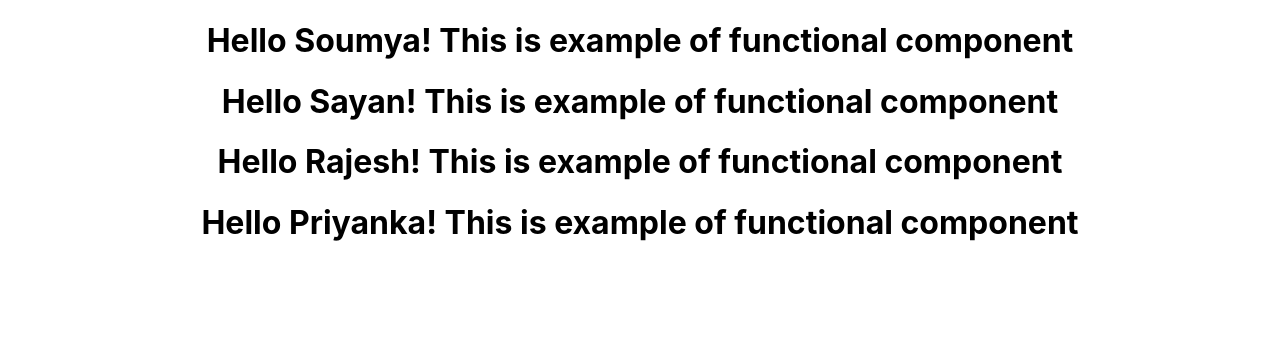
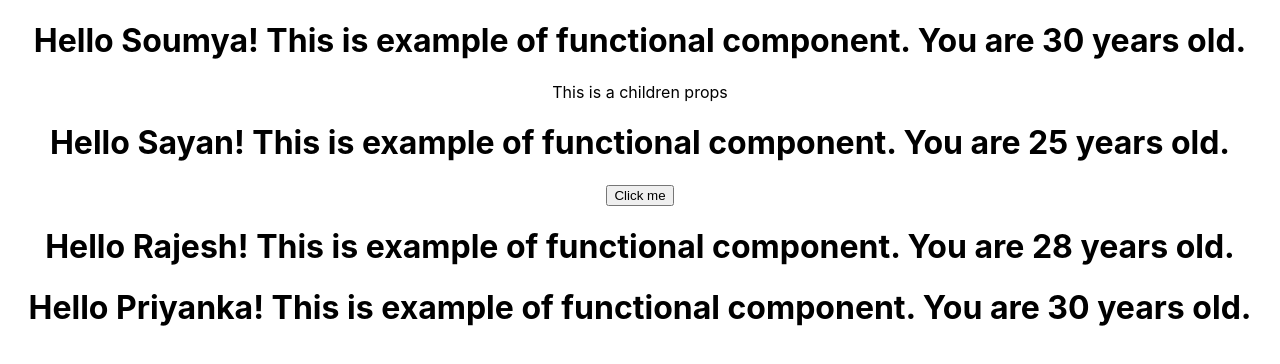
Before and after one commit to Soumya1910/Reactjs-basic, a React (Create React App) app: page / in a window 1280 px wide. Shown: the top 364 px of the page. Built offline with nearby package versions, Linux system fonts and the light colour scheme.

Commit message:
Props example with Functional Component with different parameters and children props

```diff
--- a/src/App.js
+++ b/src/App.js
@@ -6,10 +6,14 @@ import Welcome from './component/Class_Component_Example';
 function App() {
   return (
     <div className="App">
-      <Greet name="Soumya" />
-      <Greet name="Sayan" />
-      <Greet name="Rajesh" />
-      <Greet name="Priyanka" />
+      <Greet name="Soumya" age= "30">
+        This is a children props
+      </Greet>
+      <Greet name="Sayan" age = "25">
+      <button>Click me</button>
+      </Greet>
+      <Greet name="Rajesh" age="28"/>
+      <Greet name="Priyanka" age="30"/>
       {/* <Welcome/> */}
     </div>
   );
--- a/src/component/Functional_Component_Example.js
+++ b/src/component/Functional_Component_Example.js
@@ -6,6 +6,13 @@ import React from 'react'
 // }
 
 // By using arrow function
-const Greet = (props)=> <h1>Hello {props.name}! This is example of functional component</h1>
+const Greet = (props) => {
+    return (
+        <div>
+            <h1>Hello {props.name}! This is example of functional component. You are {props.age} years old.</h1>
+            {props.children}
+        </div>
+    );
+}
 
 export default Greet
```
